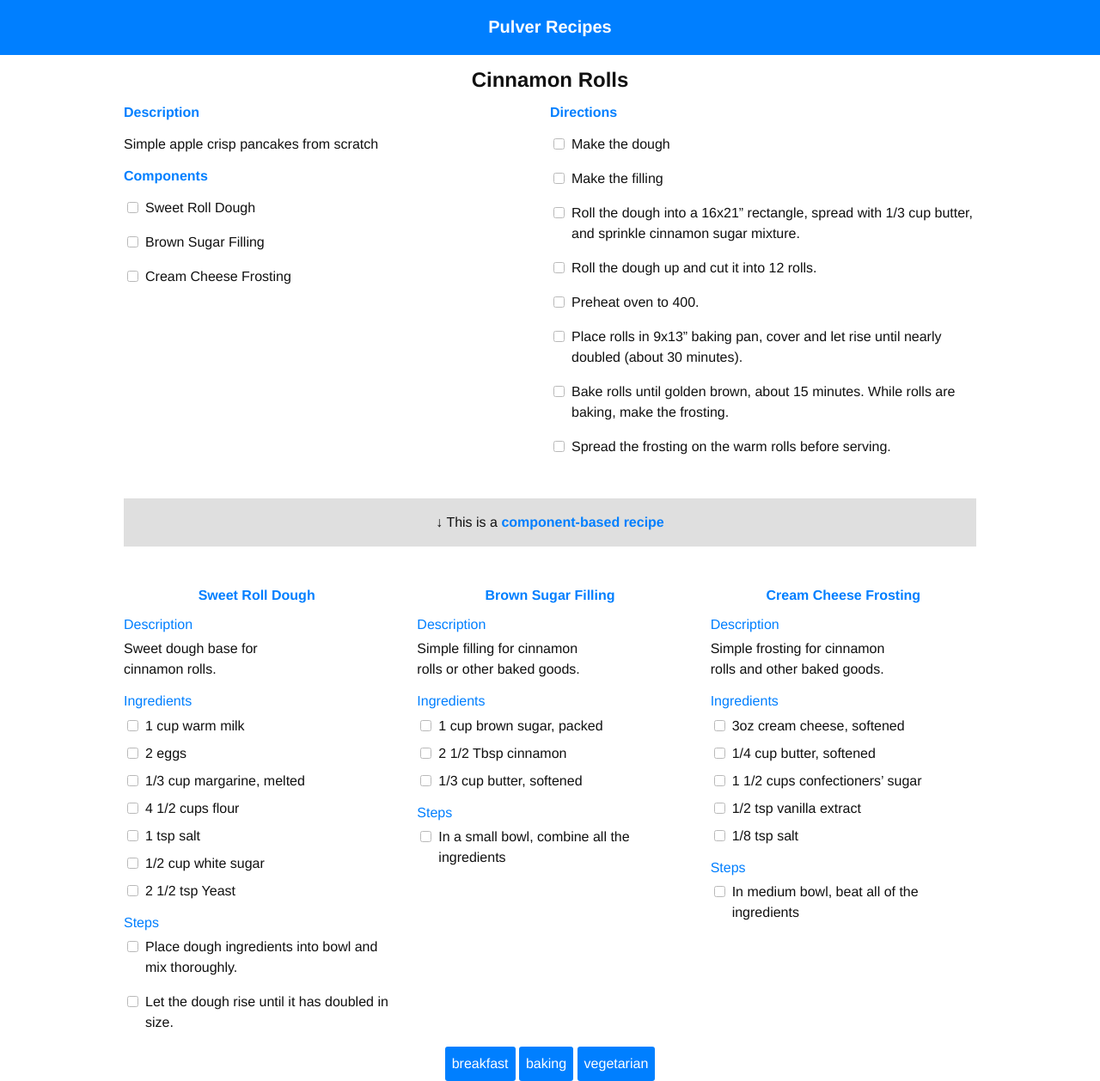
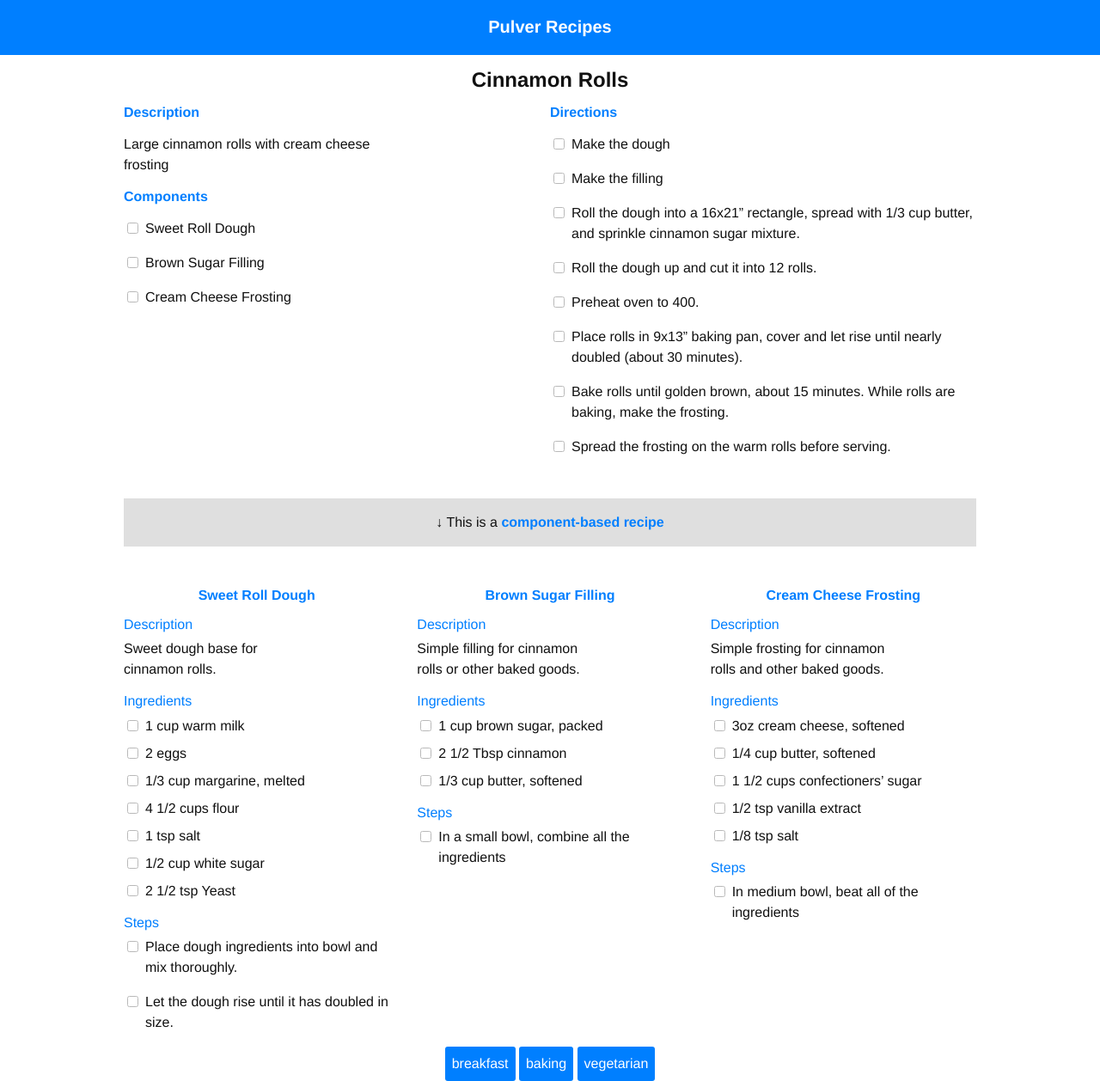
Before and after one commit to apulverizer/recipes, a Jekyll site: the page built from _recipes/cinnamon-rolls.md, in a window 1280 px wide and 1258 px high. Shown: the whole window at 86% size. Built offline with Jekyll 4.4.1, drawn with Linux system fonts in a browser that asks for light colours; nearby versions of some CDN libraries; some web fonts are replaced.

Commit message:
Update cinnamon-rolls.md

```diff
--- a/_recipes/cinnamon-rolls.md
+++ b/_recipes/cinnamon-rolls.md
@@ -27,4 +27,4 @@ directions:
 
 ---
 
-Simple apple crisp pancakes from scratch
+Large cinnamon rolls with cream cheese frosting
```
